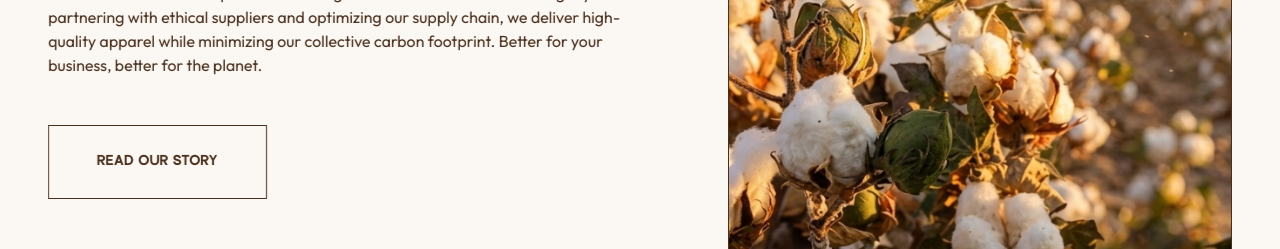
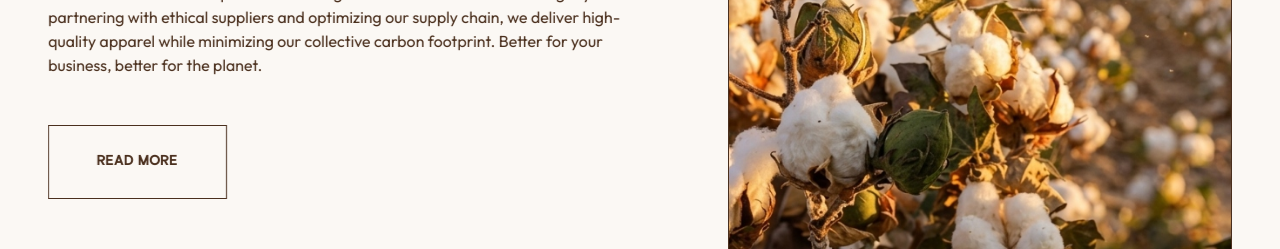
Before and after one commit to PTejasKr/alphaxgen, a Next.js app: page / in a window 1280 px wide. Shown: the part 4640-4889 px from the top of the page. Built offline with nearby package versions, Linux system fonts and the light colour scheme.

Commit message:
Update Environmental Impact section button to link to journal

```diff
--- a/src/app/page.tsx
+++ b/src/app/page.tsx
@@ -43,8 +43,8 @@ export default function Home() {
         title="Environmental Impact"
         subtitle="Core Values"
         description="We are committed to responsible sourcing and sustainable manufacturing. By partnering with ethical suppliers and optimizing our supply chain, we deliver high-quality apparel while minimizing our collective carbon footprint. Better for your business, better for the planet."
-        buttonText="Read Our Story"
-        buttonHref="/about"
+        buttonText="Read More"
+        buttonHref="/journal"
         imageSrc="/images/environmental-impact.jpg"
         reversed={true}
       />
```
